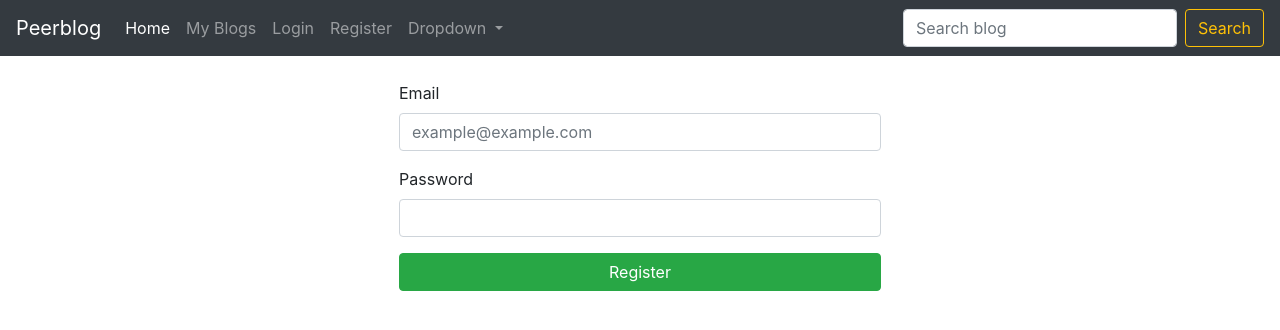
After one commit to vishu221b/peer-blog, a Flask app: page /register in a window 1280 px wide. The commit adds this page. Shown: the top 330 px of the page. Run offline with Flask 2, Linux system fonts and the light colour scheme; some libraries are stand-ins or nearby versions.

Commit message:
Added Templates and connecting those with different Logics

```diff
--- a/src/app.py
+++ b/src/app.py
@@ -2,7 +2,7 @@ from flask import (
     Flask, render_template, request, session
 )
 from src.models import User
-from src import Database
+from src import Database, constants
 
 
 app = Flask(__name__)
@@ -16,18 +16,68 @@ def initialize_db():
 
 @app.route('/')
 def home():
+    return render_template(
+        'home.html'
+    )
+
+
+@app.route('/register')
+def register():
+    return render_template('register.html')
+
+
+@app.route('/login')
+def login():
     return render_template('login.html')
 
 
-@app.route('/login', methods=['POST'])
+@app.route('/auth/login', methods=['POST'])
 def login_user():
-    if request.method == "POST":
-        email = request.form['email']
-        password = request.form['password']
-        user = User(email=email, password=password)
-        if user.is_login_valid():
-            user.login(email)
+    email = request.form['email']
+    password = request.form['password']
+    user = User(email=email, password=password)
+    if user.is_login_valid():
+        user.login(email)
+    else:
+        session.__setitem__('email', None)
+    return render_template('profile.html', email=session['email'])
+
+
+@app.route('/auth/register', methods=['POST'])
+def register_user():
+    email = request.form.get('email')
+    password = request.form.get('password')
+    if User.register(email, password):
         return render_template('profile.html', email=session['email'])
+    return render_template('login.html')
+
+
+@app.route('/search')
+def search():
+    pattern = request.args['pattern']
+    result = Database.find(constants.BLOG_COLLECTION,
+                           {"$or": [{"title": {"$regex": u"{}".format(pattern)}},
+                                    {"author": {"$regex": u"{}".format(pattern)}}
+                                    ]
+                            }
+                           )
+    li = [r for r in result]
+    print(li)
+    return render_template('profile.html', email=li)
+
+
+@app.route('/blog/<user_id>')
+@app.route('/myblogs')
+def get_blogs(user_id=None):
+    user = None
+    if user_id:
+        user = User.get_by_id(user_id)
+    elif not user_id:
+        user = User.get_by_email(session.get('email'))
+    if not user:
+        return render_template('error_404.html')
+    user_blogs = user.get_blogs()
+    return render_template('myblogs.html', blogs=user_blogs, email=session.get('email'))
 
 
 if __name__ == "__main__":
--- a/src/static/css/main.css
+++ b/src/static/css/main.css
@@ -1,3 +1,8 @@
-#login-form {
+.post-forms {
     margin-top: 25px;
 }
+
+.post-forms{
+    max-width:40%;
+    float: center;
+}
--- a/src/templates/base.html
+++ b/src/templates/base.html
@@ -3,10 +3,52 @@
 <head>
     <meta charset="UTF-8">
     <title>Flask Blog</title>
+    <link rel="stylesheet" href="https://stackpath.bootstrapcdn.com/bootstrap/4.5.0/css/bootstrap.min.css" integrity="sha384-9aIt2nRpC12Uk9gS9baDl411NQApFmC26EwAOH8WgZl5MYYxFfc+NcPb1dKGj7Sk" crossorigin="anonymous">
     <link rel="stylesheet" href="{{ url_for('static', filename='css/main.css') }}">
 </head>
 <body>
+<nav class="navbar navbar-expand-lg navbar-dark bg-dark">
+  <a class="navbar-brand" href="#">Peerblog</a>
+  <button class="navbar-toggler" type="button" data-toggle="collapse" data-target="#navbarSupportedContent" aria-controls="navbarSupportedContent" aria-expanded="false" aria-label="Toggle navigation">
+    <span class="navbar-toggler-icon"></span>
+  </button>
+
+  <div class="collapse navbar-collapse" id="navbarSupportedContent">
+    <ul class="navbar-nav mr-auto">
+      <li class="nav-item active">
+        <a class="nav-link" href="#">Home <span class="sr-only">(current)</span></a>
+      </li>
+      <li class="nav-item">
+        <a class="nav-link" href="/myblogs">My Blogs</a>
+      </li>
+      <li class="nav-item">
+        <a class="nav-link" href="/login">Login</a>
+      </li>
+      <li class="nav-item">
+        <a class="nav-link" href="/register">Register</a>
+      </li>
+      <li class="nav-item dropdown">
+        <a class="nav-link dropdown-toggle" href="#" id="navbarDropdown" role="button" data-toggle="dropdown" aria-haspopup="true" aria-expanded="false">
+          Dropdown
+        </a>
+        <div class="dropdown-menu" aria-labelledby="navbarDropdown">
+          <a class="dropdown-item" href="#">Action</a>
+          <a class="dropdown-item" href="#">Another action</a>
+          <div class="dropdown-divider"></div>
+          <a class="dropdown-item" href="#">Something else here</a>
+        </div>
+      </li>
+    </ul>
+    <form class="form-inline my-2 my-lg-0" method="GET" action="/search">
+      <input class="form-control mr-sm-2" type="search" placeholder="Search blog" aria-label="Search" name="pattern">
+      <button class="btn btn-outline-warning my-2 my-sm-0" type="submit">Search</button>
+    </form>
+  </div>
+</nav>
 {% block content %}
 {% endblock %}
+<script src="https://code.jquery.com/jquery-3.5.1.slim.min.js" integrity="sha384-DfXdz2htPH0lsSSs5nCTpuj/zy4C+OGpamoFVy38MVBnE+IbbVYUew+OrCXaRkfj" crossorigin="anonymous"></script>
+<script src="https://cdn.jsdelivr.net/npm/popper.js@1.16.0/dist/umd/popper.min.js" integrity="sha384-Q6E9RHvbIyZFJoft+2mJbHaEWldlvI9IOYy5n3zV9zzTtmI3UksdQRVvoxMfooAo" crossorigin="anonymous"></script>
+<script src="https://stackpath.bootstrapcdn.com/bootstrap/4.5.0/js/bootstrap.min.js" integrity="sha384-OgVRvuATP1z7JjHLkuOU7Xw704+h835Lr+6QL9UvYjZE3Ipu6Tp75j7Bh/kR0JKI" crossorigin="anonymous"></script>
 </body>
 </html>
--- /dev/null
+++ b/src/templates/register.html
@@ -0,0 +1,20 @@
+{% extends "base.html" %}
+{% block content %}
+<div class="container post-forms">
+<form action="/auth/register" method="POST" id="register-form">
+  <div class="form-group">
+    <label for="register-email">Email</label>
+    <input type="email" class="form-control" id="register-email" placeholder="example@example.com" name="email">
+  </div>
+  <div class="form-group">
+    <label for="register-password">Password</label>
+    <input type="password" class="form-control" id="register-password" name="password">
+  </div>
+    <div class="form-row">
+        <div class="col-12">
+            <button type="submit" class="btn btn-success btn-block">Register</button>
+        </div>
+        </div>
+    </form>
+</div>
+{% endblock %}
```
Also changed, not shown: src/models/user.py (+7 -3 lines), src/templates/login.html (+17 -6 lines), src/templates/myblogs.html (added, +12 -0 lines).
